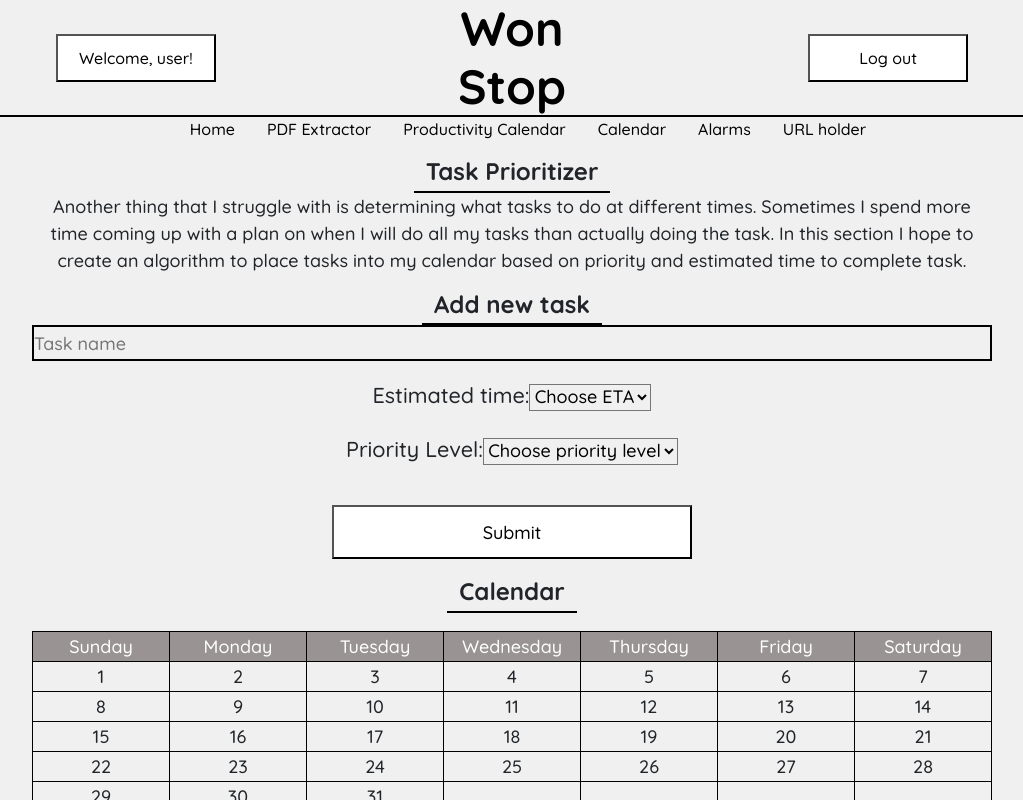
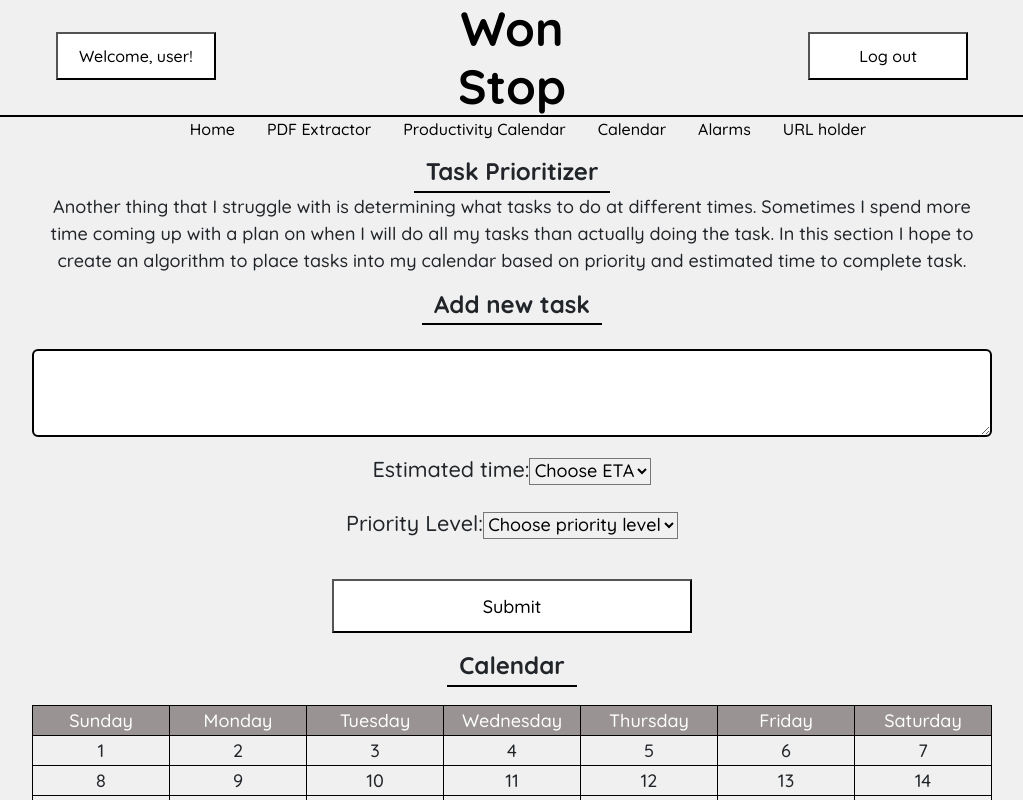
Before and after one commit to jhiatt19/startup, a React (Vite) app: page /ProductivityCalendar in a window 1280 px wide. Shown: the top 800 px of the page, without its empty margins (128-1151 px from the left). Built offline with nearby package versions, Linux system fonts and the light colour scheme.

Commit message:
Some more CSS changes

```diff
--- a/src/ProductivityCalendar/ProductivityCalendar.jsx
+++ b/src/ProductivityCalendar/ProductivityCalendar.jsx
@@ -1,5 +1,6 @@
 import React from 'react';
 import './productivity.css';
+import 'bootstrap/dist/css/bootstrap.min.css';
 
 export function ProductivityCalendar() {
   return (
@@ -9,9 +10,9 @@ export function ProductivityCalendar() {
             <p>Another thing that I struggle with is determining what tasks to do at different times. Sometimes I spend more time coming up with a plan on when I will do all my tasks than actually doing the task. In this section I hope to create an algorithm to place tasks into my calendar based on priority and estimated time to complete task.</p>
         </section>
         <section>
-            <h3>Add new task</h3>
+            <h3 id="newtask">Add new task</h3>
             <form id="newTask" action="/ProductivityCalendar">
-                <input type="text" id="task" placeholder="Task name"/><br/>
+                <textarea className="form-control" id="task" rows="3"></textarea>
                 <label for="time">Estimated time:</label>
                 <select id="times" name="time">
                     <option value="choose">Choose ETA</option>
--- a/src/ProductivityCalendar/productivity.css
+++ b/src/ProductivityCalendar/productivity.css
@@ -11,19 +11,11 @@ section {
 }
 
 #task {
-    display:flexbox;
     justify-items: start;
     width:75%;
     box-sizing: border-box;
     border: 2px solid black;
     margin-bottom: 1em;
-    white-space: pre-wrap;
-    font-size: 1em;
-    padding:0;
-    text-align: start;
-    min-height: 2em;
-    flex-wrap:wrap;
-    overflow:visible;
 }
 
 #times {
@@ -40,3 +32,7 @@ section {
     width:20em;
     margin-bottom: 1em;
 }
+
+#newtask {
+    margin-bottom: 1em;
+}
--- a/src/all.css
+++ b/src/all.css
@@ -29,7 +29,6 @@ header form{
     position:sticky;
     top:2em;
     display: flex;
-    height: 100%;
     align-items: center;
     padding-right:2em;
     padding-left:2em;
```
